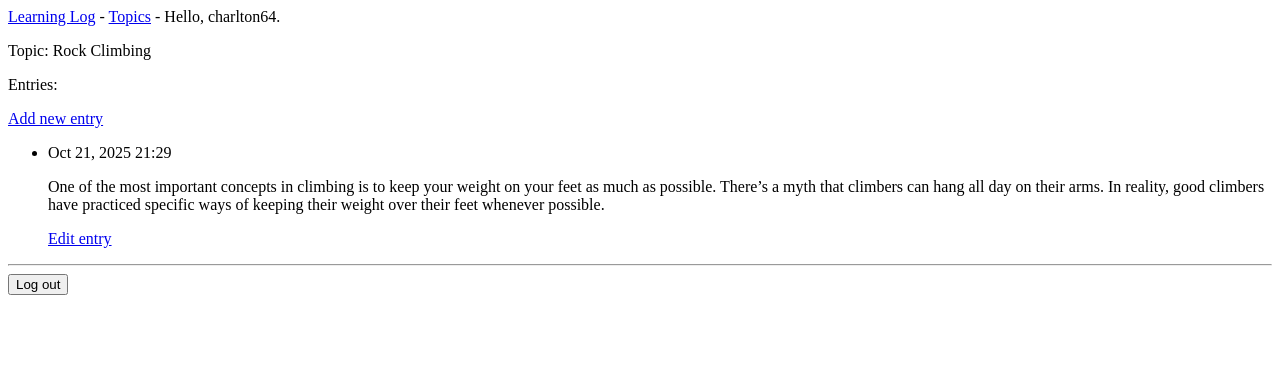
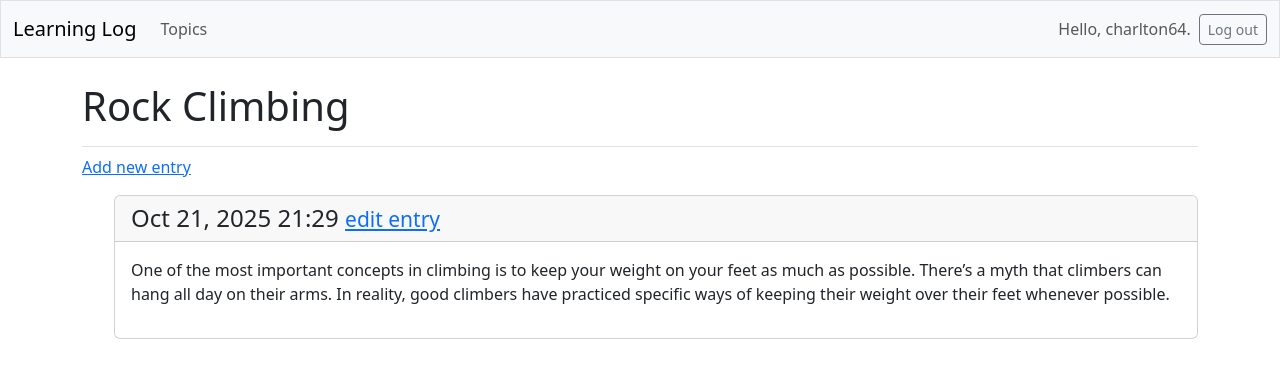
Before and after one commit to charliCodes64/BriCharDajango, a Django app: page /topics/1/ in a window 1280 px wide. Shown: the top 378 px of the page. Run offline with Django 5.2, Linux system fonts and the light colour scheme; a user stored in the database is signed in; data comes from the database, SQL or seed files in the repository; parts of the project's set-up code (start-up, migrations or seed data) failed here and were passed over; some libraries are stand-ins or nearby versions.

Commit message:
Finished ch 20

```diff
--- a/learning_log/settings.py
+++ b/learning_log/settings.py
@@ -34,6 +34,10 @@ INSTALLED_APPS = [
     # My apps
     'learning_logs',
     'accounts',
+
+    # Third party apps.
+    'django_bootstrap5',
+
     # Default django apps
     'django.contrib.admin',
     'django.contrib.auth',
--- a/learning_logs/templates/learning_logs/base.html
+++ b/learning_logs/templates/learning_logs/base.html
@@ -1,20 +1,71 @@
-<p>
- <a href="{% url 'learning_logs:index' %}">Learning Log</a> -
- <a href="{% url 'learning_logs:topics' %}">Topics</a> -
-  {% if user.is_authenticated %}
-    Hello, {{ user.username }}.
-  {% else %}
-    <a href="{% url 'accounts:register' %}">Register</a> -
-    <a href="{% url 'accounts:login' %}">Log in</a>
-  {% endif %}
-</p>
+<!doctype html>
+<html lang="en">
+<head>
+  <meta charset="utf-8">
+  <meta name="viewport" content="width=device-width, initial-scale=1">
+  <title>Learning Log</title>
 
-{% block content %}{% endblock content %}
+  {% load django_bootstrap5 %}
+  {% bootstrap_css %}
+  {% bootstrap_javascript %}
 
-{% if user.is_authenticated %}
-  <hr />
-  <form action="{% url 'accounts:logout' %}" method='post'>
-    {% csrf_token %}
-    <button name='submit'>Log out</button>
-  </form>
-{% endif %}
+</head>
+<body>
+	<nav class="navbar navbar-expand-md navbar-light bg-light mb-4 border">
+   	  <div class="container-fluid">
+	    <a class="navbar-brand" href="{% url 'learning_logs:index' %}">
+         	Learning Log</a>
+	    <button class="navbar-toggler" type="button" data-bs-toggle="collapse"
+       		data-bs-target="#navbarCollapse" aria-controls="navbarCollapse"
+        	aria-expanded="false" aria-label="Toggle navigation">
+        	<span class="navbar-toggler-icon"></span>
+      	    </button>
+
+	    <div class="collapse navbar-collapse" id="navbarCollapse">
+	      <ul class="navbar-nav me-auto mb-2 mb-md-0">
+	        <li class="nav-item">
+		  <a class="nav-link" href="{% url 'learning_logs:topics' %}">
+              	    Topics</a></li>
+	      </ul> <!-- End of links on left side of navbar -->
+	      <!-- Account-related links --><!-- Account-related links -->
+	      <ul class="navbar-nav ms-auto mb-2 mb-md-0">
+
+		      {% if user.is_authenticated %}
+            		<li class="nav-item">
+				<span class="navbar-text me-2">Hello, {{ user.username }}.
+                			</span></li>
+		      {% else %}
+            		<li class="nav-item">
+              		  <a class="nav-link" href="{% url 'accounts:register' %}">
+                  		Register</a></li>
+            		<li class="nav-item">
+              		  <a class="nav-link" href="{% url 'accounts:login' %}">
+                  		Log in</a></li>
+          	      {% endif %}
+
+	       </ul> <!-- End of account-related links -->
+
+	       {% if user.is_authenticated %}
+          	 <form action="{% url 'accounts:logout' %}" method='post'>
+                   {% csrf_token %}
+		   <button name='submit' class='btn btn-outline-secondary btn-sm'>
+                	Log out</button>
+          	  </form>
+        	{% endif %}
+
+      	    </div> <!-- Closes collapsible parts of navbar -->
+
+    	</div> <!-- Closes navbar's container -->
+      </nav> <!-- End of navbar -->
+
+      <main class="container">
+	      <div class="pb-2 mb-2 border-bottom">
+      		{% block page_header %}{% endblock page_header %}
+    	      </div>
+	      <div>
+		{% block content %}{% endblock content %}
+	      </div>
+      </main>
+
+</body>
+</html>
--- a/learning_logs/templates/learning_logs/topic.html
+++ b/learning_logs/templates/learning_logs/topic.html
@@ -1,23 +1,28 @@
 {% extends 'learning_logs/base.html' %}
 
+{% block page_header %}
+  <h1>{{ topic.text }}</h1>
+{% endblock page_header %}
+
 {% block content %}
-  <p>Topic: {{ topic }}</p>
-  <p>Entries:</p>
   <p>
     <a href="{% url 'learning_logs:new_entry' topic.id %}">Add new entry</a>
   </p>
 
   <ul>
   {% for entry in entries %}
-    <li>
-      <p>{{ entry.date_added|date:'M d, Y H:i' }}</p>
-      <p>{{ entry.text|linebreaks }}</p>
-      <p>
-          <a href="{% url 'learning_logs:edit_entry' entry.id %}">
-           Edit entry</a></p>
-    </li>
+    <div class="card mb-3">
+      <!-- Card header with timestamp and edit link -->
+      <h4 class="card-header">
+        {{ entry.date_added|date:'M d, Y H:i' }}
+	<small><a href="{% url 'learning_logs:edit_entry' entry.id %}">
+          edit entry</a></small>
+      </h4>
+      <!-- Card body with entry text -->
+      <div class="card-body">{{ entry.text|linebreaks }}</div>
+    </div>
   {% empty %}
-    <li>There are no entries for this topic yet.</li>
+    <p>There are no entries for this topic yet.</p>
   {% endfor %}
   </ul>
 {% endblock content %}
```
Also changed, not shown: accounts/templates/registration/login.html (+7 -3 lines), learning_logs/templates/learning_logs/index.html (+13 -5 lines), learning_logs/templates/learning_logs/topics.html (+10 -5 lines).
